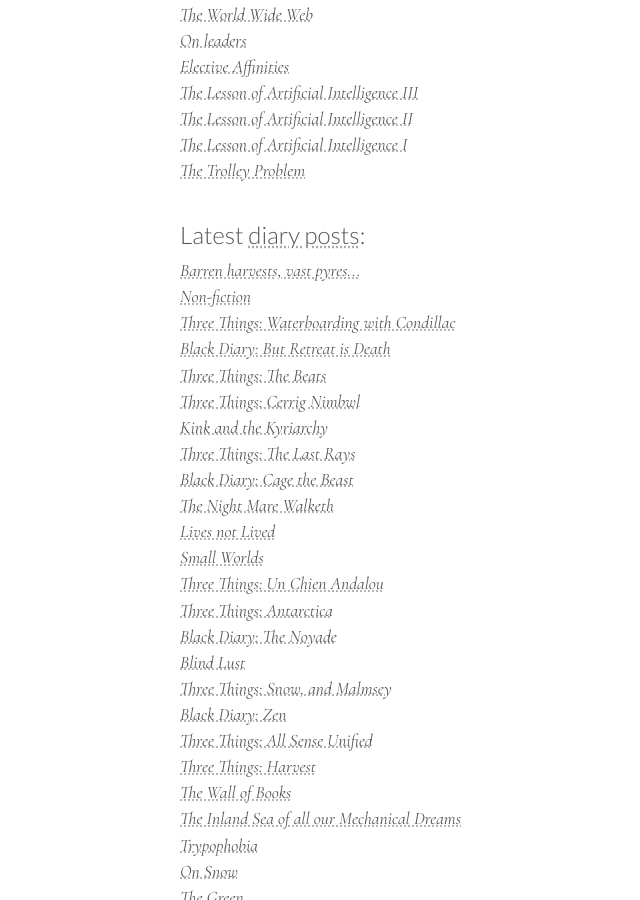
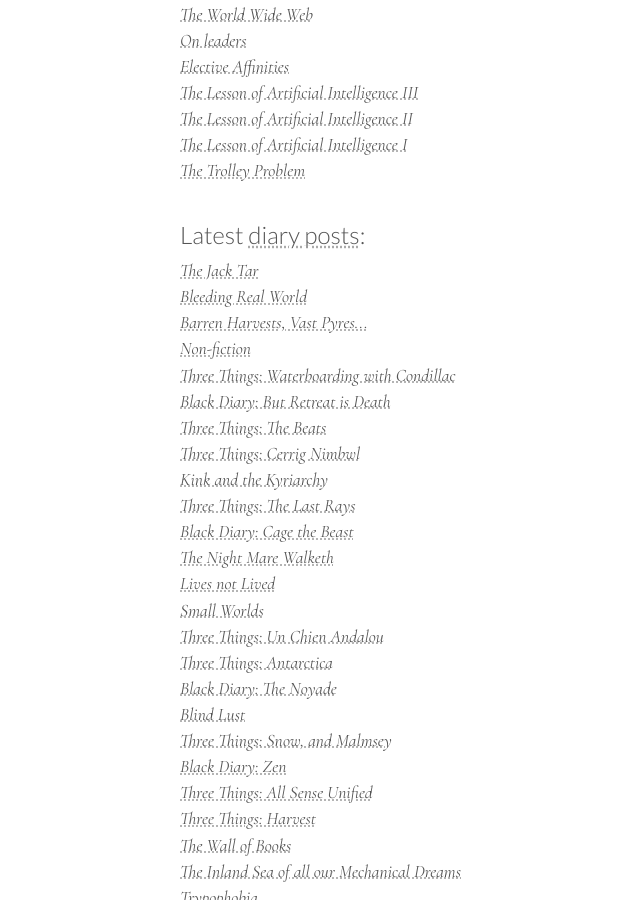
Before and after one commit to CollectionsOfThisKind/collectionsofthiskind.github.io, a Jekyll site: the page built from index.html, in a window 1280 px wide and 900 px high, scrolled down 338 px. Shown: the whole window, without its empty margins (70-710 px from the left). Built offline with Jekyll 4.4.1, drawn with Linux system fonts in a browser that asks for light colours.

Commit message:
Add files via upload

```diff
--- a/index.html
+++ b/index.html
@@ -56,7 +56,9 @@ A collection of notes, ordered by <a href="/pages/about/boiling.html">boiling ch
 
 
 <ul class="new">
-<li><a href="pages/diary/three-plague.html">Barren harvests, vast pyres...</a></li>
+<li><a href="pages/diary/seaside-pub.html">The Jack Tar</a></li>
+<li><a href="pages/diary/seaside-cafe.html">Bleeding Real World</a></li>
+<li><a href="pages/diary/three-plague.html">Barren Harvests, Vast Pyres...</a></li>
 <li><a href="pages/diary/non-fiction.html">Non-fiction</a></li>
 <li><a href="pages/diary/three-waterboarding.html">Three Things: Waterboarding with Condillac</a></li>
 <li><a href="pages/diary/not-well.html">Black Diary: But Retreat is Death</a></li>
```
